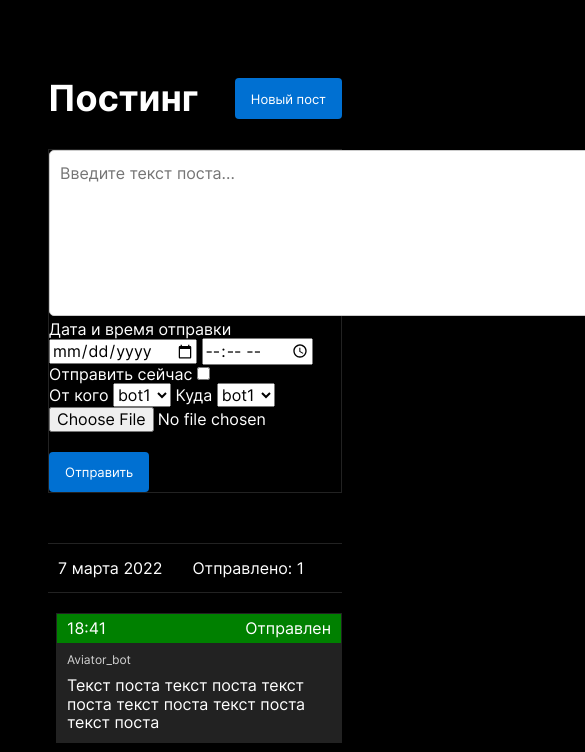
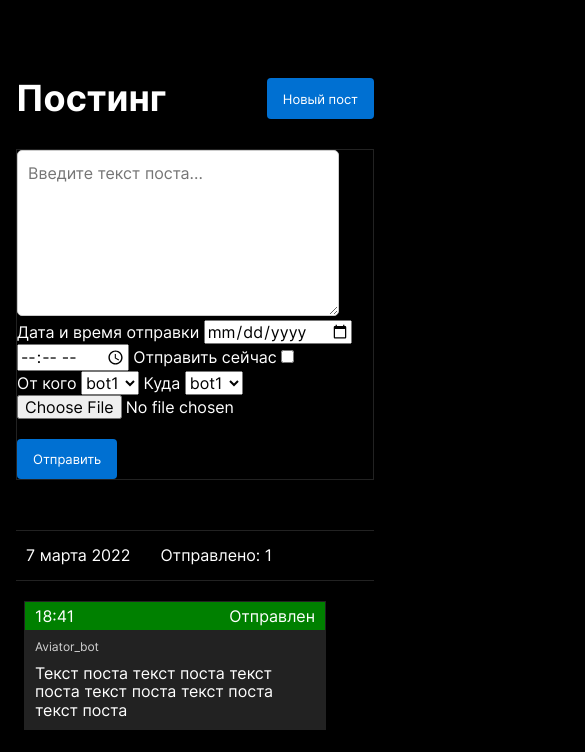
Before and after one commit to knoxik/admin-panel-tgbot, a plain HTML site: page index.html in a window 390 px wide. Both pictures are taken after a click on the button "Новый пост". Shown: the part 92-844 px from the top of the page, 585 px wide, since content can reach past the window. Drawn offline with Linux system fonts and the light colour scheme; files whose address does not match are found by name.

Commit message:
feat: адаптировать секцию постов

```diff
--- a/index.html
+++ b/index.html
@@ -38,8 +38,9 @@
 
     <div class="new-post-menu">
       <form class="form" id="newPost">
-        <textarea class="new-post__text" maxlength="4096" rows="6" cols="66" name="text" placeholder="Введите текст поста..." required></textarea>
-
+        <div class="test">
+          <textarea class="new-post__text" maxlength="4096" rows="6" name="text" placeholder="Введите текст поста..." required></textarea>
+        </div>
         <div class="new-post__datetime">
           <label>Дата и время отправки</label>
           <input class="new-post__date" type="date">
--- a/pages/index.css
+++ b/pages/index.css
@@ -98,6 +98,7 @@
   line-height: 1.5;
   border-radius: 5px;
   border: 1px solid #ccc;
+  min-width: 550px;
 }
 
 .post {
@@ -157,3 +158,13 @@
   margin: 10px 0 0 0;
   color: var(--mainTextColor)
 }
+
+@media screen and (max-width: 760px) {
+  .posts {
+    padding: 0 16px;
+  }
+
+  .new-post__text {
+    min-width: 300px;
+  }
+}
```
